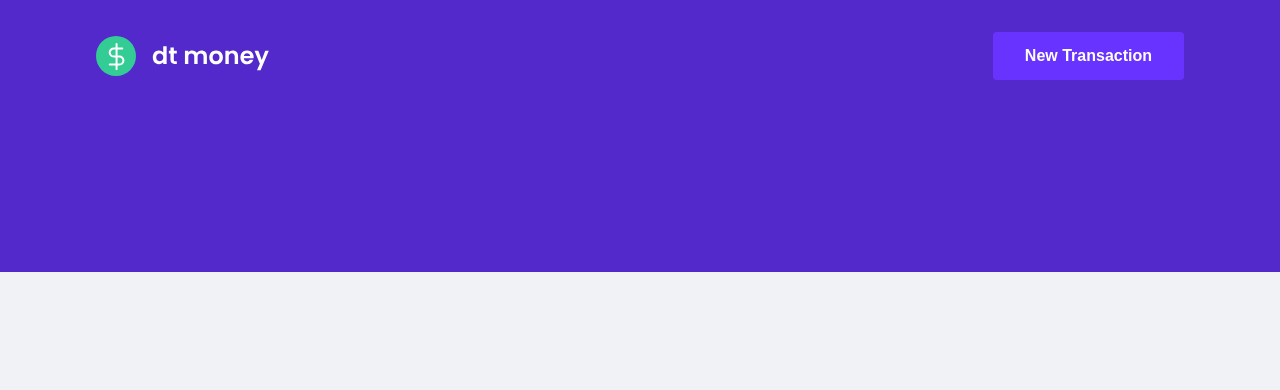
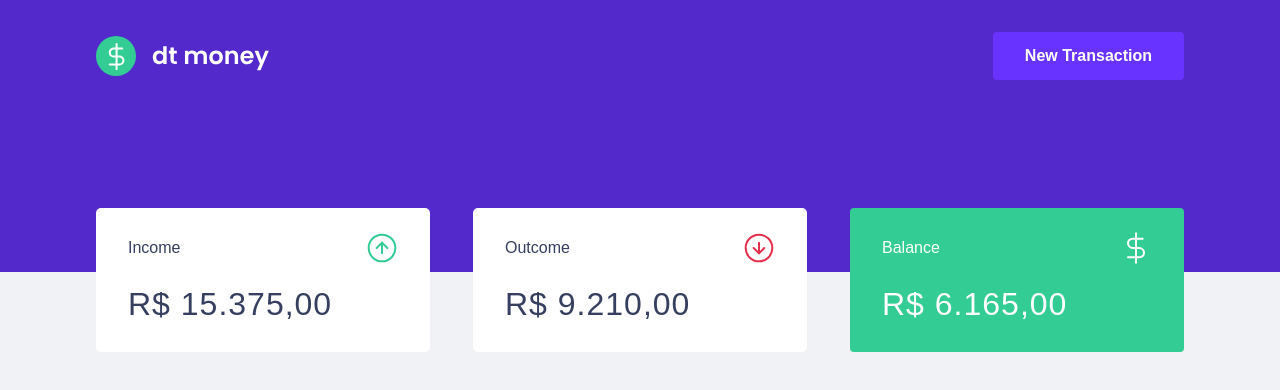
Before and after one commit to codinginrainbows/money4devs, a React (Create React App) app: page / in a window 1280 px wide. Shown: the top 390 px of the page. Built offline with nearby package versions, Linux system fonts and the light colour scheme; a web font is replaced by a local one.

Commit message:
card 2 finnish

```diff
--- a/src/App.tsx
+++ b/src/App.tsx
@@ -1,3 +1,4 @@
+import { Dashboard } from './components/Dashboard';
 import { Header } from './components/Header';
 import { GlobalStyle } from './styles/global';
 
@@ -5,6 +6,7 @@ export function App() {
   return (
     <>
       <Header />
+      <Dashboard />
       <GlobalStyle />
     </>
   )
--- /dev/null
+++ b/src/components/Dashboard/index.tsx
@@ -0,0 +1,11 @@
+import { Summary } from "../Summary";
+import { Container } from "./styles";
+
+export function Dashboard() {
+
+  return (
+    <Container>
+      <Summary />
+    </Container>
+  )
+}
--- /dev/null
+++ b/src/components/Dashboard/styles.ts
@@ -0,0 +1,7 @@
+import styled from "styled-components";
+
+export const Container = styled.main`
+  max-width: 1120px;
+  margin: 0 auto;
+  padding: 2.5rem 1rem;
+`;
--- a/src/components/Header/index.tsx
+++ b/src/components/Header/index.tsx
@@ -1,4 +1,3 @@
-
 import logoImg from '../../assets/logo.svg';
 
 import { Container, Content } from './styles';
--- /dev/null
+++ b/src/components/Summary/index.tsx
@@ -0,0 +1,39 @@
+import { BalanceCard, Card, Container } from "./styles";
+
+import incomeImg from '../../assets/income.svg';
+import outcomeImg from '../../assets/outcome.svg';
+import balanceImg from '../../assets/total.svg';
+
+export function Summary() {
+  return (
+    <Container>
+      <Card>
+        <header>
+          <p>Income</p>
+          <img src={incomeImg} alt="Entrada" />
+        </header>
+        <div>
+          <strong>R$ 15.375,00</strong>
+        </div>
+      </Card>
+      <Card>
+        <header>
+          <p>Outcome</p>
+          <img src={outcomeImg} alt="Entrada" />
+        </header>
+        <div>
+          <strong>R$ 9.210,00</strong>
+        </div>
+      </Card>
+      <BalanceCard>
+        <header>
+          <p>Balance</p>
+          <img src={balanceImg} alt="Entrada" />
+        </header>
+        <div>
+          <strong>R$ 6.165,00</strong>
+        </div>
+      </BalanceCard>
+    </Container>
+  )
+}
--- /dev/null
+++ b/src/components/Summary/styles.ts
@@ -0,0 +1,67 @@
+import styled from "styled-components";
+
+export const Container = styled.div`
+  display: flex;
+  align-items: center;
+  justify-content: space-between;
+  margin-top: -6.5rem;
+`;
+
+export const Card = styled.div`
+  width: 334px;
+  background: var(--shape);
+  padding: 1.5rem 2rem;
+  border-radius: 5px;
+
+  header {
+    color: var(--text-title);
+    display: flex;
+    justify-content: space-between;
+    align-items: center;
+
+    p {
+      color: var(--text-title);
+    }
+  }
+
+  div {
+    margin-top: 1rem;
+
+    strong {
+      font-size: 2rem;
+      font-weight: 500;
+      letter-spacing: 1px;
+      line-height: 3rem;
+      color: var(--text-title);
+    }
+  }
+`;
+
+export const BalanceCard = styled.div`
+  width: 334px;
+  background: var(--green);
+  padding: 1.5rem 2rem;
+  border-radius: 0.25rem;
+
+  header {
+    display: flex;
+    justify-content: space-between;
+    align-items: center;
+
+    p {
+      color: #fff;
+    }
+  }
+
+  div {
+    margin-top: 1rem;
+
+    strong {
+      font-size: 2rem;
+      font-weight: 500;
+      letter-spacing: 1px;
+      line-height: 3rem;
+      color: #fff;
+    }
+  }
+`;
```
